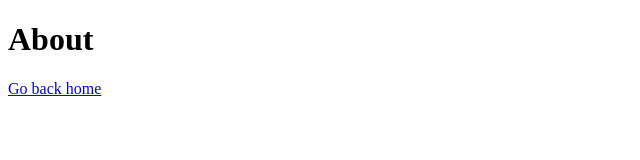
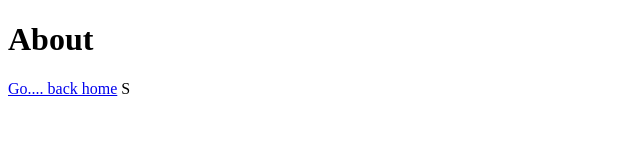
Before and after one commit to Modestasd848/Kelio-prad-ia, a plain HTML site: page about.html in a window 1280 px wide. Shown: the full height of the page, 0-640 px from the left. Drawn offline with Linux system fonts and the light colour scheme.

Commit message:
More text

```diff
--- a/Notes.txt
+++ b/Notes.txt
@@ -4,3 +4,5 @@ Sekancios uzduotys:
 -spalvos
 -limituoti teksto ploti
 -fonas (spalva)
+
+- paviesinti koda (Github page)
--- a/about.html
+++ b/about.html
@@ -10,9 +10,9 @@
 
 <body>
      <h1>About</h1>
-     <a href="../">Go back home</a>
+     <a href="../">Go.... back home</a>
 
 
-</body>
+</body>S
 
 </html>
```
